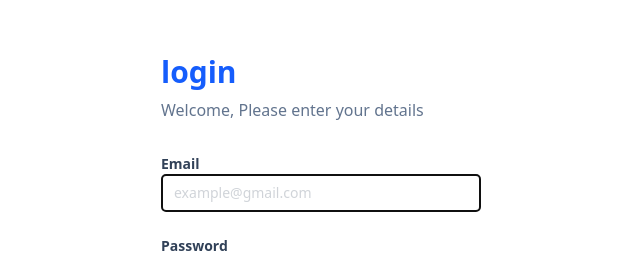
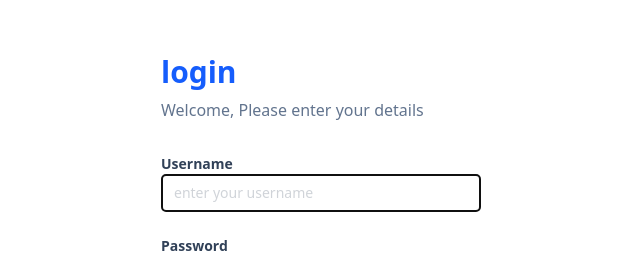
Before and after one commit to Kukuh01/belajar-react, a React (Vite) app: page /login in a window 1280 px wide. Shown: the part 174-428 px from the top of the page, without its empty margins (319-959 px from the left). Built offline with nearby package versions, Linux system fonts and the light colour scheme.

Commit message:
Adding post auth login

```diff
--- a/src/components/Fragments/FormLogin.jsx
+++ b/src/components/Fragments/FormLogin.jsx
@@ -1,6 +1,7 @@
 import { useEffect, useRef } from "react";
 import Button from "../Elements/Button/Button";
 import InputForm from "../Elements/Input";
+import { login } from "../../services/auth.service";
 
 function FormLogin() {
 
@@ -8,32 +9,38 @@ function FormLogin() {
         event.preventDefault();
 
         //Local storage
-        localStorage.setItem("email", event.target.email.value);
-        localStorage.setItem("password", event.target.password.value);
+        // localStorage.setItem("email", event.target.email.value);
+        // localStorage.setItem("password", event.target.password.value);
 
         //Menampilan nilai
-        console.log(event.target.email.value);
-        console.log(event.target.password.value);
-        console.log("login");
+        // console.log(event.target.email.value);
+        // console.log(event.target.password.value);
+        // console.log("login");
 
         //Redirect ke product
-        window.location.href = "/products";
+        // window.location.href = "/products";
+
+        const data = {
+            username: event.target.username.value,
+            password: event.target.password.value,
+        }
+        login(data);
     }
 
-    const emailRef = useRef(null);
+    const usernameRef = useRef(null);
 
     useEffect(function () {
-        emailRef.current.focus(); //current untuk mengeset value
+        usernameRef.current.focus(); //current untuk mengeset value
     }, [])
 
     return (
         <form onSubmit={handleLogin}>
             <InputForm
-                label='Email'
-                name='email'
-                type='email'
-                placeholder='example@gmail.com'
-                ref={emailRef}
+                label='Username'
+                name='username'
+                type='text'
+                placeholder='enter your username'
+                ref={usernameRef}
             />
             <InputForm
                 label='Password'
--- a/src/pages/product.jsx
+++ b/src/pages/product.jsx
@@ -58,7 +58,9 @@ function ProductsPage() {
 
     const [products, setProducts] = useState([]);
 
-
+    /**
+     * Use effect component did mount untuk get API
+     */
     useEffect(function(){
         getProducts(function(data){
             setProducts(data)
--- /dev/null
+++ b/src/services/auth.service.js
@@ -0,0 +1,13 @@
+import axios from "axios";
+
+
+export function login(data) {
+    axios
+    .post('https://fakestoreapi.com/auth/login', data)
+    .then(function (res) {
+        console.log(res);
+    })
+    .catch(function (error){
+        console.log(error)
+    })
+}
```
